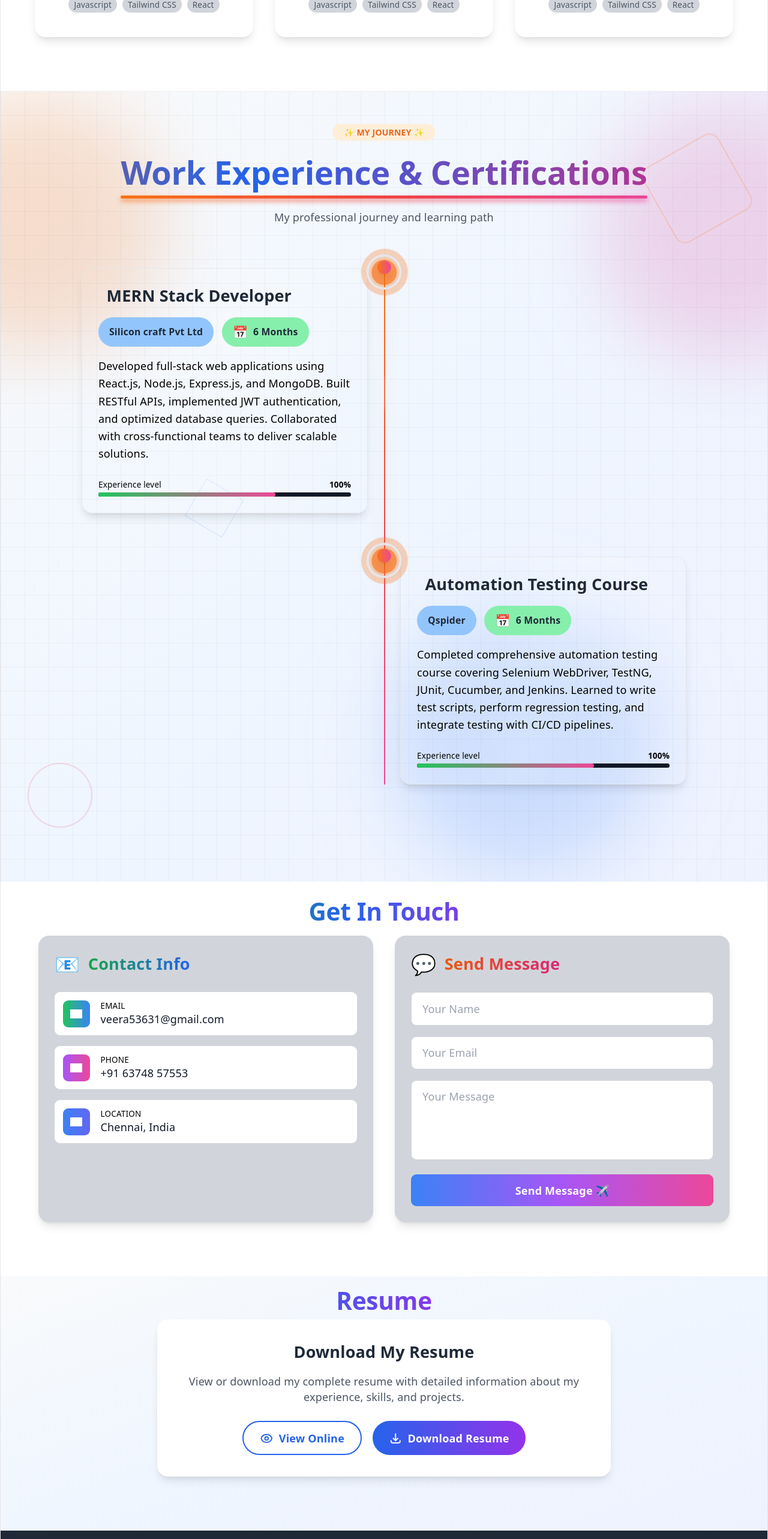
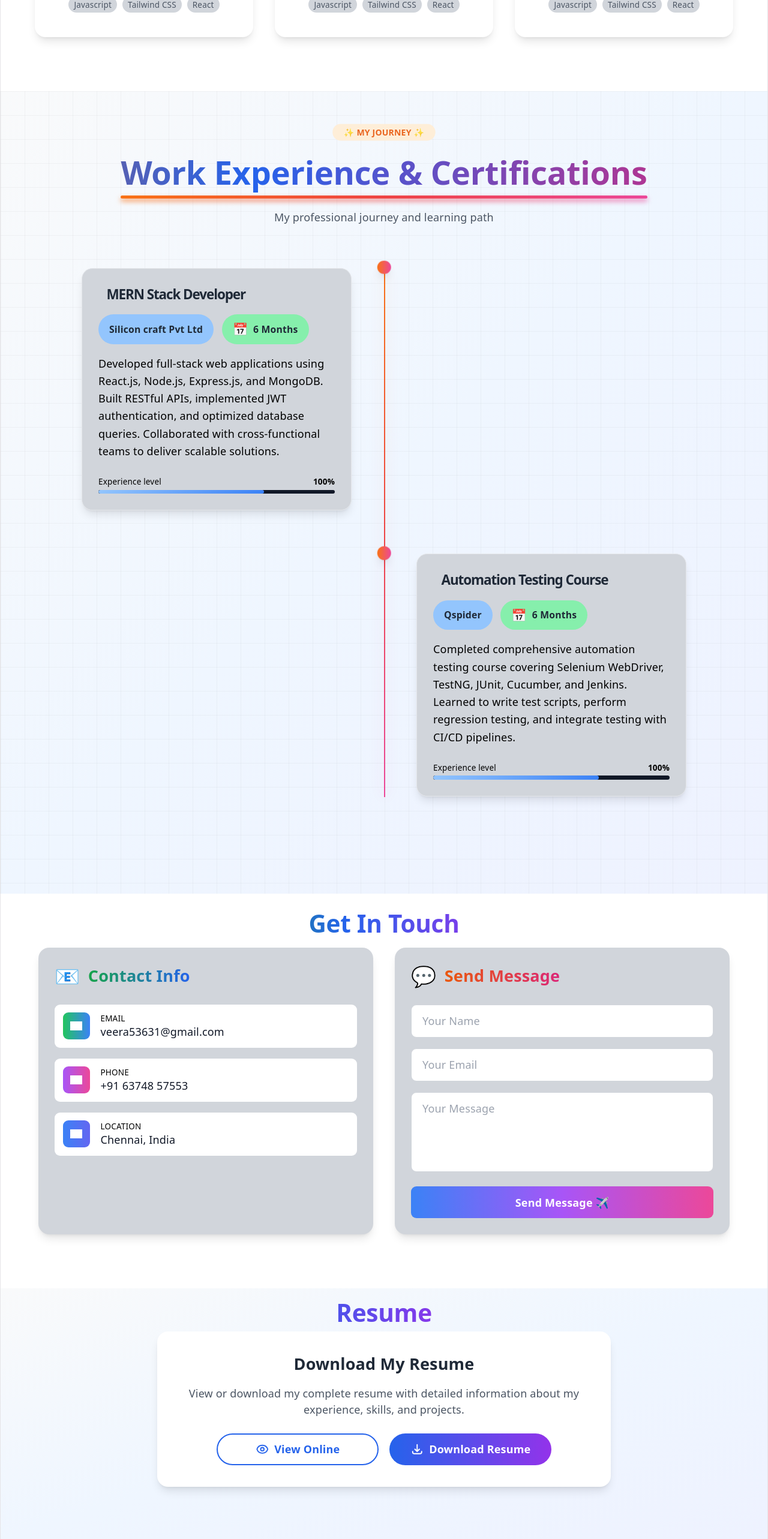
Before and after one commit to veera-vijay/Resume, a React (Vite) app: page / in a window 1280 px wide. Shown: the part 2740-5306 px from the top of the page at 60% size. Built offline with nearby package versions, Linux system fonts and the light colour scheme; grey boxes are pictures that could not be loaded.

Commit message:
last commit

```diff
--- a/src/App.jsx
+++ b/src/App.jsx
@@ -34,42 +34,9 @@ export function App() {
 
     return () => window.removeEventListener("scroll", revealOnScroll);
   }, []);
-  // Scroll Animation - Right to Left
-  useEffect(() => {
-    const slideElements = document.querySelectorAll(".slide-in-right");
-
-    const slideOnScroll = () => {
-      slideElements.forEach((element) => {
-        const windowHeight = window.innerHeight;
-        const elementTop = element.getBoundingClientRect().top;
-        const revealPoint = 150;
-
-        if (elementTop < windowHeight - revealPoint) {
-          element.classList.add("active");
-        }
-      });
-    };
-
-    window.addEventListener("scroll", slideOnScroll);
-    slideOnScroll(); // Trigger once on load
-
-    return () => window.removeEventListener("scroll", slideOnScroll);
-  }, []);
-
-  // const [isMarqueeActive, setIsMarqueeActive] = useState(true);
-  // DARK MODE - Load saved theme on component mount
-  // useEffect(() => {
-  //   const savedTheme = localStorage.getItem("darkMode");
-  //   const isDark = savedTheme === "false";
-
-  //   setDarkMode(isDark);
-
-  //   if (isDark) {
-  //     document.documentElement.classList.add("dark");
-  //   } else {
-  //     document.documentElement.classList.remove("dark");
-  //   }
-  // }, []);
+
+
+
 
   // DARK MODE - Apply theme when darkMode changes
   useEffect(() => {
@@ -82,7 +49,7 @@ export function App() {
     }
   }, [darkMode]);
 
-  // Scroll Spy Logic
+  // Scroll Spy Logic navbar
   useEffect(() => {
     const sections = document.querySelectorAll("section[id]");
     const observer = new IntersectionObserver(
@@ -93,6 +60,7 @@ export function App() {
           }
         });
       },
+      // 30%
       { threshold: 0.3 },
     );
     sections.forEach((section) => observer.observe(section));
@@ -134,7 +102,7 @@ export function App() {
   // Experience Data
   const experiences = [
     {
-      id: 1,
+      id: 2,
       title: "MERN Stack Developer",
       company: "Silicon craft  Pvt Ltd",
       duration: "6 Months",
@@ -143,7 +111,7 @@ export function App() {
 
     },
     {
-      id: 2,
+      id: 3,
       title: "Automation Testing Course",
       company: "Qspider ",
       duration: "6 Months ",
@@ -214,7 +182,7 @@ export function App() {
   };
 
   return (
-    <div className="bg-white dark:bg-gray-900   overflow-x-hidden text-gray-800 dark:text-gray-100 transition-colors duration-300 ">
+    <div className="bg-white dark:bg-gray-900 overflow-x-hidden text-gray-800 dark:text-gray-100 transition-colors duration-300 ">
       <nav className="fixed top-0 left-0 right-0 bg-white dark:bg-gray-900 transition-colors duration-300 z-50 shadow-md">
         <div className="max-w-[1200px] mx-auto px-4 py-3">
           <div className="flex justify-between items-center">
@@ -360,7 +328,7 @@ export function App() {
       {/* hero sectioṇ */}
       <section
         id="home"
-        className="slide-in-right reveal flex items-center justify-center pt-16 relative overflow-hidden "
+        className=" reveal flex items-center justify-center pt-16 relative overflow-hidden "
       >
         <div className="px-4 text-center w-full">
           <h1 className="text-3xl sm:text-4xl md:text-5xl lg:text-6xl mt-6 font-bold mb-4">
@@ -509,7 +477,7 @@ export function App() {
       {/* Skills Section - Full Width */}
       <section
         id="skills"
-        className="slide-in-right py-20 bg-gradient-to-br from-blue-50 via-indigo-50 to-purple-50 dark:from-gray-800 dark:via-gray-900 dark:to-gray-800 relative overflow-hidden"
+        className="reveal py-20 bg-gradient-to-br from-blue-50 via-indigo-50 to-purple-50 dark:from-gray-800 dark:via-gray-900 dark:to-gray-800 relative overflow-hidden"
       >
         <div className="max-w-[1200px] mx-auto px-4">
           <h2 className="text-3xl md:text-4xl font-bold text-center -mt-16 mb-4">
@@ -1663,7 +1631,7 @@ export function App() {
       {/* Projects Section - Full Width */}
       <section
         id="projects"
-        className="w-full slide-in-right  py-20 bg-white dark:bg-gray-900"
+        className="w-full reveal  py-20 bg-white dark:bg-gray-900"
       >
         <div className="max-w-[1200px] mx-auto px-4">
           <h2 className="text-3xl md:text-4xl font-bold text-center -mt-14 mb-4">
@@ -1716,18 +1684,6 @@ export function App() {
       >
         {/* ========== ENHANCED ANIMATED BACKGROUND ELEMENTS ========== */}
 
-        {/* Animated Gradient Orbs */}
-        <div className="absolute top-0 -left-40 w-96 h-96 bg-orange-500 rounded-full mix-blend-multiply filter blur-3xl opacity-20 animate-float-slow"></div>
-        <div className="absolute top-0 -right-40 w-96 h-96 bg-pink-500 rounded-full mix-blend-multiply filter blur-3xl opacity-20 animate-float-slower animation-delay-2000"></div>
-        <div className="absolute bottom-0 left-1/2 w-96 h-96 bg-blue-500 rounded-full mix-blend-multiply filter blur-3xl opacity-20 animate-float-slowest animation-delay-4000"></div>
-
-        {/* Floating Particles */}
-
-        {/* Rotating Geometric Shapes */}
-        <div className="absolute top-20 right-10 w-32 h-32 border-2 border-orange-500/20 rounded-2xl animate-rotate-slow pointer-events-none"></div>
-        <div className="absolute bottom-20 left-10 w-24 h-24 border-2 border-pink-500/20 rounded-full animate-rotate-reverse pointer-events-none"></div>
-        <div className="absolute top-1/2 left-1/4 w-16 h-16 border border-blue-500/20 rotate-45 animate-spin-slow pointer-events-none"></div>
-
         {/* Grid Pattern Overlay */}
         <div className="absolute inset-0 bg-[linear-gradient(to_right,#80808012_1px,transparent_1px),linear-gradient(to_bottom,#80808012_1px,transparent_1px)] bg-[size:40px_40px] pointer-events-none"></div>
 
@@ -1767,14 +1723,11 @@ export function App() {
               <div className="absolute left-4 md:left-1/2 top-0 bottom-0 w-0.5 bg-gradient-to-b from-orange-500 via-red-500 to-pink-500 transform md:-translate-x-1/2 animate-timeline-grow"></div>
               <div className="absolute left-4 md:left-1/2 top-0 bottom-0 w-0.5 bg-gradient-to-b from-orange-500 via-red-500 to-pink-500 transform md:-translate-x-1/2 blur-md opacity-30 animate-timeline-grow"></div>
 
-              {/* Flowing Light on Timeline */}
-              <div className="absolute left-4 md:left-1/2 top-0 w-0.5 h-12 bg-white transform md:-translate-x-1/2 animate-flow-down blur-sm"></div>
-
               {experiences.map((exp, index) => (
                 <div
                   key={exp.id}
                   className={`relative mb-16 animate-slide-in-up group ${
-                    index % 2 === 0
+                    exp.id % 2 === 0
                       ? "md:pr-[50%] md:text-right"
                       : "md:pl-[50%] md:ml-auto"
                   }`}
@@ -1783,14 +1736,6 @@ export function App() {
                   {/* Enhanced Timeline Dot with Ripple Effect */}
                   <div className="absolute left-4 md:left-1/2 transform md:-translate-x-1/2 -translate-y-1 z-20">
                     <div className="relative">
-                      {/* Multiple Ripple Rings */}
-                      <div className="absolute -inset-3 bg-orange-500 rounded-full animate-ripple"></div>
-                      <div className="absolute -inset-2 bg-orange-500 rounded-full animate-ripple animation-delay-500"></div>
-                      <div className="absolute -inset-1 bg-orange-500 rounded-full animate-ripple animation-delay-1000"></div>
-
-                      {/* Rotating Ring */}
-                      <div className="absolute -inset-4 border-4 rounded-full animate-rotate-slow"></div>
-
                       {/* Inner Dot with Glow */}
                       <div className="w-5 h-5 bg-gradient-to-r from-orange-500 to-pink-500 rounded-full shadow-lg animate-bounce-slow relative z-10">
                         <div className="absolute inset-0 bg-white rounded-full animate-ping opacity-30"></div>
@@ -1798,55 +1743,43 @@ export function App() {
                     </div>
                   </div>
 
-                  {/* Content Card with Enhanced Effects */}
+                  {/* Content Card with Enhanced Effects   padding within the cards */}
                   <div
                     className={`ml-12 md:ml-0 ${
-                      index % 2 === 0 ? "md:mr-6" : "md:ml-6"
+                      index % 2 === 0 ? "md:mr-12" : "md:ml-12"
                     }`}
                   >
-                    {/* ✅ HOVER EFFECT: Background turns BLACK on hover */}
-                    {/* ✅ DARK MODE: Background changes appropriately */}
-                    <div className="group/card relative overflow-hidden dark:bg-gray-900/80 rounded-2xl p-6 shadow-lg hover:shadow-2xl transition-all duration-700 hover:scale-105 hover:-translate-y-3 border border-gray-200 dark:border-red-300/30 cursor-pointer hover:bg-black ">
-                      {/* Animated Gradient Border */}
-                      <div className="absolute inset-0 rounded-2xl bg-gradient-to-r from-orange-500 via-red-500 to-pink-500 opacity-0 group-hover/card:opacity-100 transition-opacity duration-700 blur-xl -z-10"></div>
-
-                      {/* Shimmer Effect */}
-                      <div className="absolute -inset-full top-0 left-0 w-full h-full bg-gradient-to-r from-transparent via-white/20 to-transparent transform -skew-x-12 group-hover/card:animate-shimmer"></div>
-
-                      {/* Corner Decorations */}
-                      <div className="absolute top-0 left-0 w-16 h-16 bg-gradient-to-br from-orange-500/10 to-transparent rounded-br-3xl opacity-0 group-hover/card:opacity-100 transition-all duration-500"></div>
-                      <div className="absolute bottom-0 right-0 w-16 h-16 bg-gradient-to-tl from-pink-500/10 to-transparent rounded-tl-3xl opacity-0 group-hover/card:opacity-100 transition-all duration-500"></div>
-
+                    {/*  HOVER EFFECT: Background turns BLACK on hover */}
+                    {/*  DARK MODE: Background changes appropriately */}
+                    <div className="group/card relative overflow-hidden dark:bg-gray-900 rounded-2xl p-6 shadow-lg hover:shadow-2xl transition-all duration-700 hover:scale-105 hover:-translate-y-3 border border-gray-200 dark:border-red-300/30 cursor-pointer hover:bg-pink-300 bg-gray-300 ">
                       {/* Magnetic Mouse Effect Area */}
-                      <div className="relative z-10 transform transition-transform duration-300 group-hover/card:translate-x-1 group-hover/card:-translate-y-1">
+                      <div className="relative z-10 transform transition-transform duration-300 group-hover/card:translate-x-1 group-hover/card:-translate-y-1 ">
                         {/* Icon with Enhanced Animation */}
                         <div className="flex items-center gap-3 mb-4">
                           <div className="text-5xl transform transition-all duration-700 group-hover/card:scale-150 group-hover/card:rotate-12 group-hover/card:animate-bounce group-hover/card:drop-shadow-2xl">
                             {exp.icon}
                           </div>
-                          <h3 className="text-2xl font-bold text-gray-800 dark:text-white group-hover/card:text-white transition-all duration-500">
+                          <h3 className="text-2xl font-bold text-gray-800 dark:text-white md:text-left  md:text-xl md:tracking-tighter  transition-all duration-500">
                             {exp.title}
                           </h3>
                         </div>
 
                         {/* Enhanced Tags with 3D Hover */}
                         <div className="flex flex-wrap gap-3 mb-4">
-                          <span className="inline-flex items-center gap-2 px-4 py-2 bg-blue-300 dark:bg-white/10 dark:text-gray-200 rounded-full text-sm font-semibold transition-all duration-300 hover:scale-110 hover:shadow-lg hover:-translate-y-1 group-hover/card:bg-white/20 group-hover/card:text-white cursor-default">
+                          <span className="inline-flex items-center gap-2 px-4 py-2 bg-blue-300   dark:bg-white/10 dark:text-gray-200 rounded-full text-sm font-semibold transition-all duration-300 hover:scale-110 hover:shadow-lg hover:-translate-y-1 group-hover/card:bg-white cursor-default  dark:group-hover/card:bg-gray-800/50 ">
                             {exp.company}
                           </span>
-                          <span className="inline-flex items-center gap-2 px-4 py-2 bg-green-300 dark:bg-white/10 dark:text-gray-200 rounded-full text-sm font-semibold transition-all duration-300 hover:scale-110 hover:shadow-lg hover:-translate-y-1 group-hover/card:bg-white/20 group-hover/card:text-white cursor-default">
+                          <span className="inline-flex items-center gap-2 px-4 py-2 bg-green-300 dark:bg-white/10 dark:text-gray-200 rounded-full text-sm font-semibold transition-all duration-300 hover:scale-110 hover:shadow-lg hover:-translate-y-1 group-hover/card:bg-white dark:group-hover/card:bg-gray-800/50  cursor-default">
                             <span className="text-lg">📅</span> {exp.duration}
                           </span>
                         </div>
 
                         {/* Description with Typing Effect on Hover */}
                         <div className="relative">
-                          <p className="text-black dark:text-white text-left leading-relaxed relative z-10 transition-all duration-300 group-hover/card:tracking-wide group-hover/card:text-gray-200">
+                          <p className="text-black dark:text-white text-left leading-relaxed relative z-10 transition-all duration-300  ">
                             {exp.description}
                           </p>
 
-                          {/* Animated Underline */}
-                          {/* <div className="absolute bottom-0 left-0 w-0 h-0.5 bg-gradient-to-r from-orange-500 to-pink-500 group-hover/card:w-full transition-all duration-700"></div> */}
 
                           {/* Highlight Effect on Text */}
                           <div className="absolute inset-0 bg-gradient-to-r from-pink-500/0 via-orange-500/0 to-pink-500/0 group-hover/card:via-orange-500/10 transition-all duration-700 rounded-lg pointer-events-none"></div>
@@ -1854,15 +1787,15 @@ export function App() {
 
                         {/* Progress Bar with Number Counter */}
                         <div className="mt-4 pt-2">
-                          <div className="flex justify-between text-xs text-black dark:text-white mb-1 group-hover/card:text-black300">
+                          <div className="flex justify-between text-xs text-black dark:text-white mb-1 group-hover/card:text-black300 hover:text-white">
                             <span>Experience level</span>
-                            <span className="font-bold text-black dark:text-green-300  animate-counter">
+                            <span className="font-bold text-black dark:text-green-300  hover:text-white animate-counter">
                               100%
                             </span>
                           </div>
                           <div className="w-full h-1.5 bg-gray-900 dark:bg-gray-700 rounded-full overflow-hidden">
                             <div
-                              className="h-full bg-gradient-to-r from-green-500 to-pink-500 rounded-full transform origin-left transition-all duration-1000 group-hover/card:w-full w-0"
+                              className="h-full bg-gradient-to-r from-blue-300 to-blue-500 rounded-full transform origin-left transition-all duration-1000 group-hover/card:w-full w-0"
                               style={{ width: "70%" }}
                             >
                               <div className="w-full h-full animate-shimmer-light"></div>
@@ -2438,12 +2371,12 @@ export function App() {
             </p>
 
             <div className="flex flex-col sm:flex-row gap-4 justify-center">
-              {/* View Online Button - FIXED */}
+              {/* View Online Button */}
               <a
                 href={resume}
                 target="_blank"
                 rel="noopener noreferrer"
-                className="inline-flex items-center justify-center gap-2 px-6 py-3 border-2 border-blue-600 text-blue-600 dark:text-blue-400 rounded-full font-semibold hover:bg-blue-600 hover:text-white transition-all duration-300 hover:scale-105"
+                className="inline-flex items-center justify-center gap-2 border-2 border-blue-600 text-blue-600 dark:text-blue-400 rounded-full font-semibold hover:bg-blue-600 hover:text-white transition-all duration-300 hover:scale-105 w-48 sm:w-52 md:w-56 lg:w-60 py-1"
               >
                 <svg
                   className="w-5 h-5"
@@ -2471,7 +2404,7 @@ export function App() {
               <a
                 href={resume}
                 download="Veeravijay_Resume.pdf"
-                className="inline-flex items-center justify-center  gap-2 px-6 py-3 bg-gradient-to-r from-blue-600 to-purple-600 text-white rounded-full font-semibold hover:shadow-lg hover:scale-105 transition-all duration-300"
+                className="inline-flex items-center justify-center gap-2 bg-gradient-to-r from-blue-600 to-purple-600 text-white rounded-full font-semibold hover:shadow-lg hover:scale-105 transition-all duration-300 w-48 sm:w-52 md:w-56 lg:w-60 py-3"
               >
                 <svg
                   className="w-5 h-5"
--- a/src/index.css
+++ b/src/index.css
@@ -181,31 +181,8 @@ code {
   animation-play-state: paused !important;
 }
 
-/* Progress Circle Colors */
-.progress-circle[data-percentage="90"] circle:last-child,
-.progress-circle[data-percentage="92"] circle:last-child {
-  stroke: #10B981;
-}
 
-.progress-circle[data-percentage="88"] circle:last-child,
-.progress-circle[data-percentage="85"] circle:last-child,
-.progress-circle[data-percentage="82"] circle:last-child {
-  stroke: #3B82F6;
-}
 
-.progress-circle[data-percentage="80"] circle:last-child {
-  stroke: #F59E0B;
-}
-
-/* Disable clicking on the second marquee set */
-[aria-hidden="true"] * {
-  pointer-events: none !important;
-}
-
-/* Or specifically target duplicate cards */
-.secondary-marquee .group {
-  pointer-events: none !important;
-}
 @keyframes marquee {
   0% {
     transform: translateX(0);
@@ -224,8 +201,3 @@ code {
 .animate-marquee:hover {
   animation-play-state: paused;
 }
-
-/* Smooth hover effect */
-button {
-  transition: all 0.3s ease;
-}
```
Also changed, not shown: 1 other file (tests, documents, lock files or other folders). Lines whose indentation alone changed are shown as unchanged.
